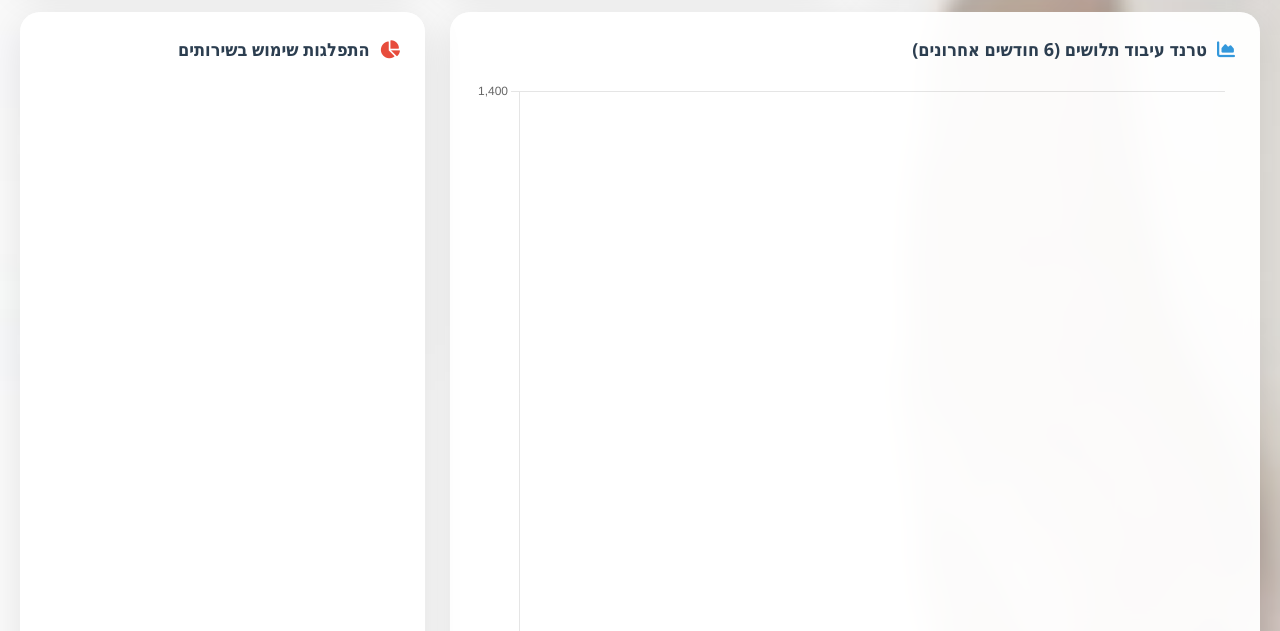
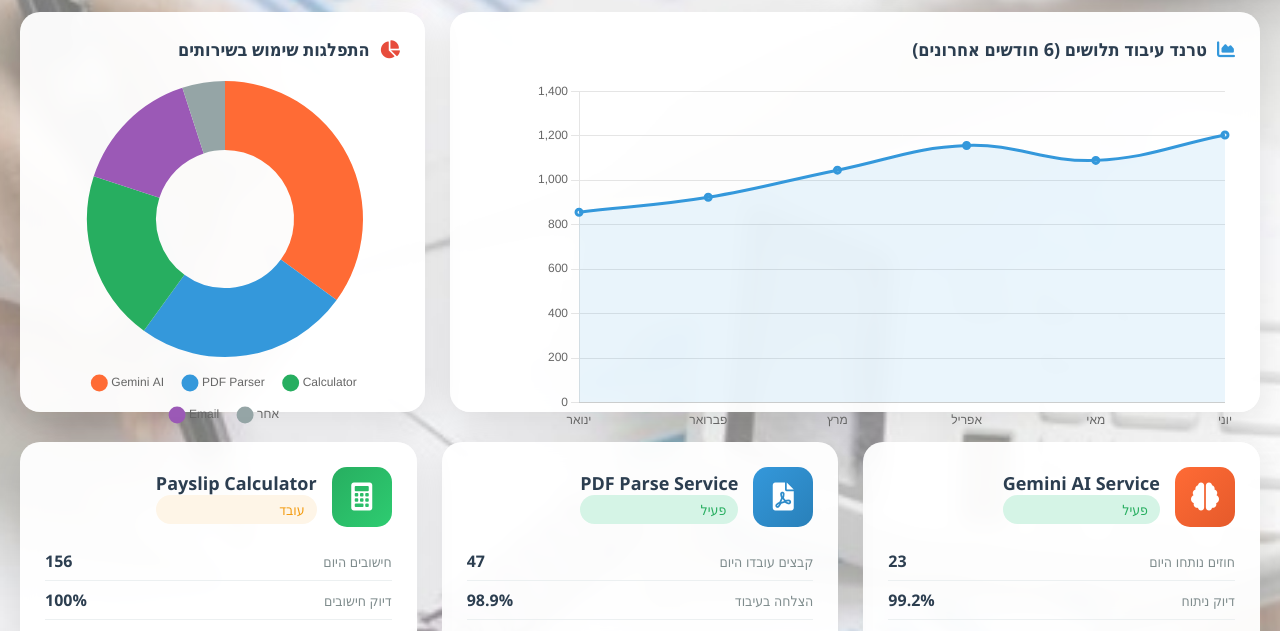
Before and after one commit to ReutHaim/wisewage, a plain HTML site: page frontend/dashboard.html in a window 1280 px wide. Shown: the part 551-1182 px from the top of the page. Drawn offline with nearby package versions, Linux system fonts and the light colour scheme; no server answers.

Commit message:
fix graphs in the dashboard.html

```diff
--- a/frontend/dashboard.html
+++ b/frontend/dashboard.html
@@ -266,6 +266,16 @@
             border-radius: 20px;
             padding: 25px;
             box-shadow: 0 10px 40px rgba(0,0,0,0.1);
+            height: 400px;
+            display: flex;
+            flex-direction: column;
+        }
+
+        .chart-container {
+            flex: 1;
+            position: relative;
+            width: 100%;
+            height: 100%;
         }
 
         .chart-title {
@@ -530,7 +540,9 @@
                     <i class="fas fa-chart-area" style="color: #3498db;"></i>
                     טרנד עיבוד תלושים (6 חודשים אחרונים)
                 </div>
-                <canvas id="payslipTrendChart" height="300"></canvas>
+                <div class="chart-container">
+                    <canvas id="payslipTrendChart"></canvas>
+                </div>
             </div>
 
             <div class="chart-card">
@@ -538,7 +550,9 @@
                     <i class="fas fa-chart-pie" style="color: #e74c3c;"></i>
                     התפלגות שימוש בשירותים
                 </div>
-                <canvas id="servicesChart" height="300"></canvas>
+                <div class="chart-container">
+                    <canvas id="servicesChart"></canvas>
+                </div>
             </div>
         </div>
 
@@ -751,7 +765,7 @@
             },
             options: {
                 responsive: true,
-                maintainAspectRatio: false,
+                maintainAspectRatio: true,
                 plugins: {
                     legend: {
                         display: false
@@ -793,7 +807,7 @@
             },
             options: {
                 responsive: true,
-                maintainAspectRatio: false,
+                maintainAspectRatio: true,
                 plugins: {
                     legend: {
                         position: 'bottom',
```
